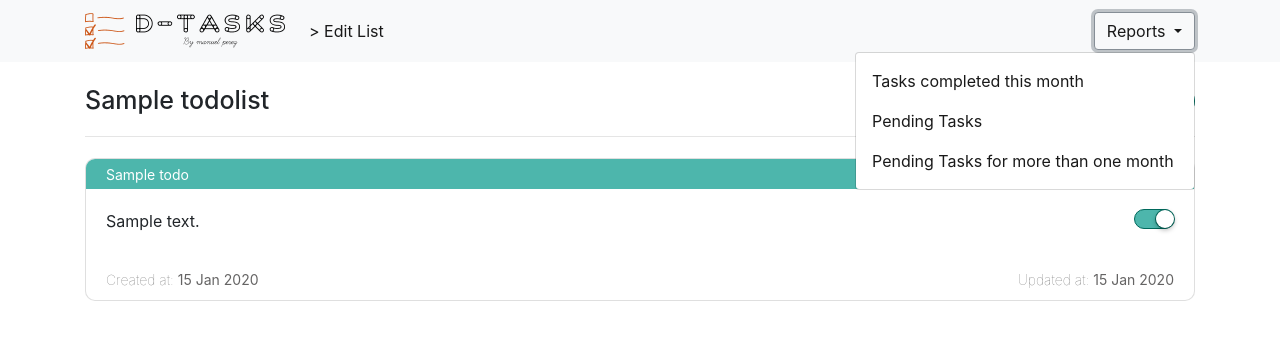
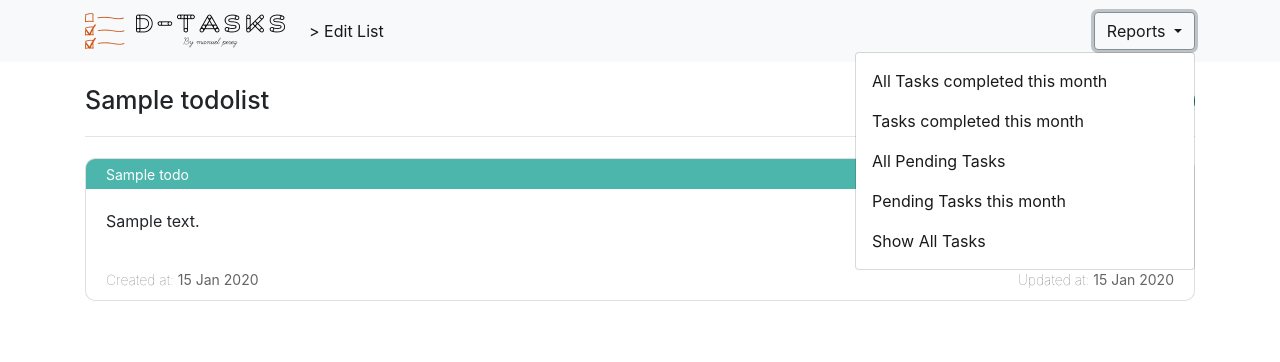
Before and after one commit to mperezlamadrid/dtasks, a Django app: page /list/1/?report=all-completed-tasks in a window 1280 px wide, after a click on "Reports". Shown: the top 362 px of the page. Run offline with Django 3.2, Linux system fonts and the light colour scheme; tables that the repository leaves empty hold one stand-in row (values such as "Sample post"); some libraries are stand-ins or nearby versions.

Commit message:
[reports completed]

```diff
--- a/app/templates/app/todolist_detail.html
+++ b/app/templates/app/todolist_detail.html
@@ -13,9 +13,11 @@
         Reports
     </button>
     <div class="dropdown-menu" aria-labelledby="dropdownMenuButton">
-        <a class="nav-link" href="{% url 'app:update_list' todolist.id %}">Tasks completed this month<span class="sr-only">(current)</span></a>
-        <a class="nav-link" href="{% url 'app:update_list' todolist.id %}">Pending Tasks<span class="sr-only">(current)</span></a>
-        <a class="nav-link" href="{% url 'app:update_list' todolist.id %}">Pending Tasks for more than one month<span class="sr-only">(current)</span></a>
+        <a class="nav-link" href="{% url 'app:list_detail' todolist.id %}?report=all-completed-tasks">All Tasks completed this month<span class="sr-only">(current)</span></a>
+        <a class="nav-link" href="{% url 'app:list_detail' todolist.id %}?report=completed-tasks">Tasks completed this month<span class="sr-only">(current)</span></a>
+        <a class="nav-link" href="{% url 'app:list_detail' todolist.id %}?report=all-pending-tasks">All Pending Tasks<span class="sr-only">(current)</span></a>
+        <a class="nav-link" href="{% url 'app:list_detail' todolist.id %}?report=pending-tasks">Pending Tasks this month<span class="sr-only">(current)</span></a>
+        <a class="nav-link" href="{% url 'app:list_detail' todolist.id %}">Show All Tasks<span class="sr-only">(current)</span></a>
     </div>
 </div>
 {% endblock reports %}
@@ -26,7 +28,7 @@
         <h1>{{ todolist.title }}</h1>
         <div class="add-task pull-right">
             <a href="{% url 'app:create_task' todolist.id %}" class="btn btn-primary add-todolist">
-                <i class="fa fa-tasks" aria-hidden="true"></i>
+                <i class="fa fa-plus" aria-hidden="true"></i>
             </a>
         </div>
     </div>
@@ -34,7 +36,7 @@
 
     {% if todolist.todo_set.all %}
     <ul class="list-group">
-        {% for todo in todolist.todo_set.all|dictsortreversed:"created_at" %}
+        {% for todo in tasks|dictsortreversed:"created_at" %}
             <li class="list-group-item justify-content-between">
                 <div class="title-task-item task-{{ todo.id }} {% if todo.done %}check{% else %}uncheck{% endif %}">
                     <span>{{ todo.title }}</span>
--- a/app/urls.py
+++ b/app/urls.py
@@ -16,4 +16,6 @@ urlpatterns = [
     url(r'^task/(?P<pk>[0-9]+)/edit$', views.ToDoUpdateView.as_view(), name='update_task'),
     url(r'^delete_task/(?P<pk>[0-9]+)/$', views.DeleteTask, name='delete_task'),
     url(r'^task_done/(?P<pk>[0-9]+)/$', views.TaskDone, name='task_done'),
+    # URLs for reports
+    url(r'^reports/(?P<pk>[0-9]+)/$', views.ToDoListReportsView, name='list_reports'),
 ] + static(settings.STATIC_URL, document_root=settings.STATIC_ROOT)
--- a/app/views.py
+++ b/app/views.py
@@ -4,6 +4,7 @@ from django.views import generic
 from django.core.urlresolvers import reverse_lazy
 from django.urls import reverse
 from django.utils import timezone
+import datetime
 import json
 
 from app.models import ToDoList, ToDo
@@ -23,6 +24,22 @@ class ToDoListCreateView(generic.CreateView):
 class ToDoListDetailView(generic.DetailView):
     model = ToDoList
 
+    def get_context_data(self, **kwargs):
+        this_month = datetime.datetime.now().month
+        context = super(ToDoListDetailView, self).get_context_data(**kwargs)
+        report = self.request.GET.get('report')
+        to_do_list = ToDoList.objects.get(pk=self.kwargs.get('pk'))
+        if report == "all-completed-tasks":
+            context["tasks"] = to_do_list.todo_set.filter(done=True)
+        elif report == "completed-tasks":
+            context["tasks"] = to_do_list.todo_set.filter(done=True, created_at__month=this_month)
+        elif report == "all-pending-tasks":
+            context["tasks"] = to_do_list.todo_set.filter(done=False)
+        elif report == "pending-tasks":
+            context["tasks"] = to_do_list.todo_set.filter(done=False, created_at__month=this_month)
+        else:
+            context["tasks"] = to_do_list.todo_set.all()
+        return context
 
 class ToDoCreateView(generic.CreateView):
     model = ToDo
@@ -72,3 +89,18 @@ def TaskDone(request, pk):
             return response
     else:
         return redirect(todo)
+
+
+def ToDoListReportsView(request, pk):
+    report = request.GET['report']
+    if report == "completed-task":
+        pass
+        #TODO buscar todas las tareas completadas en la lista
+    elif report == "pending-task":
+        pass
+        #TODO buscar todas las tareas pendientes en el mes
+    else:
+        pass
+        #TODO buscar todas las tareas pendientes en la lista
+
+    return None
```
